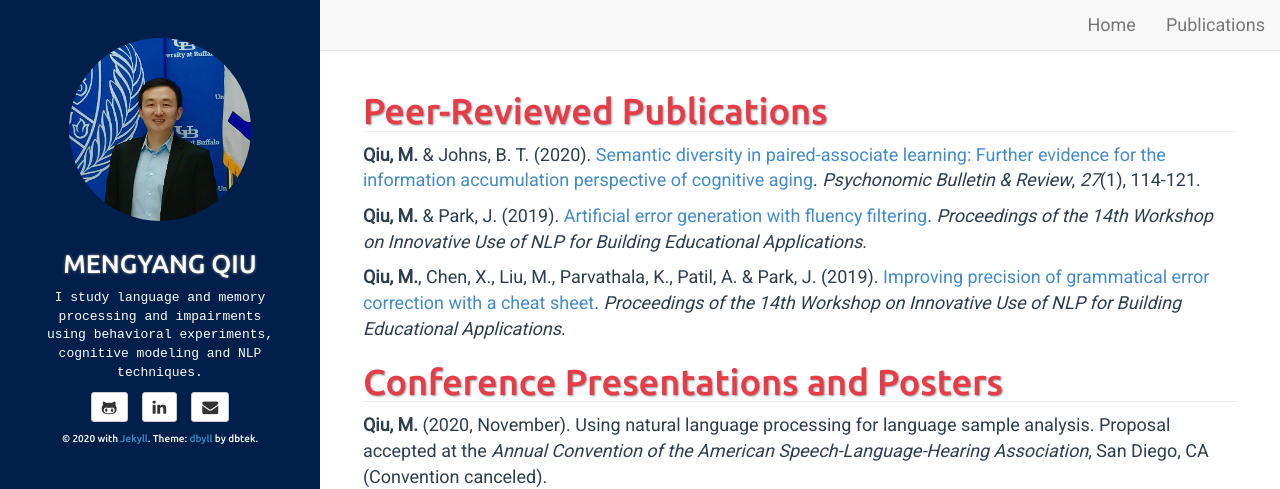
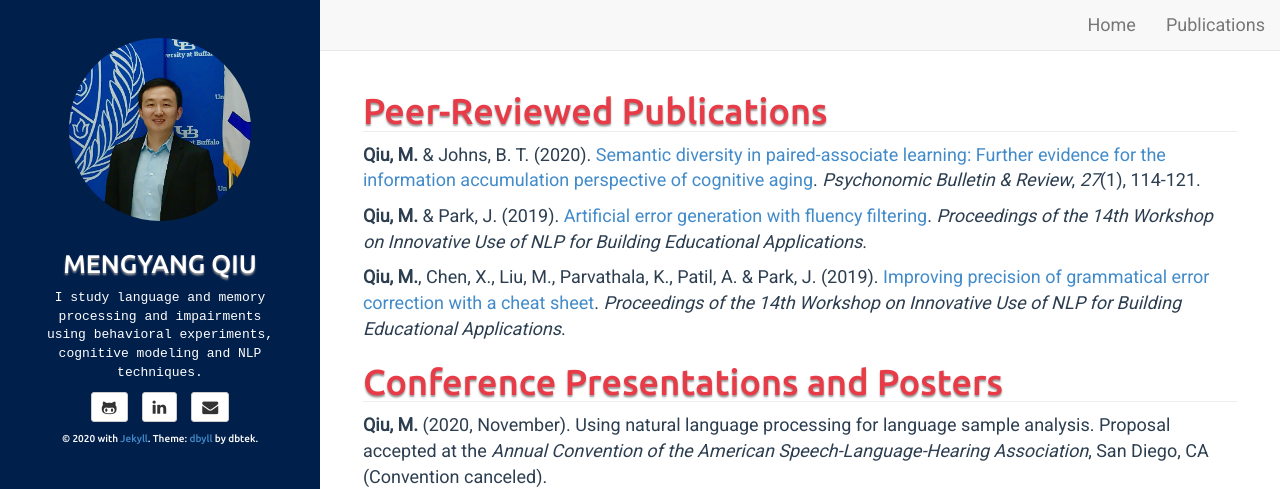
Before and after one commit to mengyangq/mengyangq.github.io, a Jekyll site: the page built from publications.html, in a window 1280 px wide. Shown: the top 489 px of the page. Built offline with Jekyll 4.4.1, drawn with Linux system fonts in a browser that asks for light colours.

Commit message:
Update style.css

```diff
--- a/assets/css/style.css
+++ b/assets/css/style.css
@@ -27,7 +27,7 @@
 .sidebar-header .title{
 	font-size: 35px;
 	text-transform: uppercase;
-	text-shadow: 0px 0px 3px rgba(150, 150, 150, 1);
+	text-shadow: 0px 2px 2px rgba(150, 150, 150, 1);
 }
 
 .sidebar-header .title a{
@@ -102,7 +102,7 @@
 
 h1 {
 	color: #e73c48;
-	text-shadow: 1px 1px 2px rgba(150, 150, 150, 1);
+	text-shadow: 0px 2px 2px rgba(150, 150, 150, 1);
 	border-bottom: 1px solid #eeeeee;
     border-bottom-width: 1px;
     border-bottom-style: solid;
```
